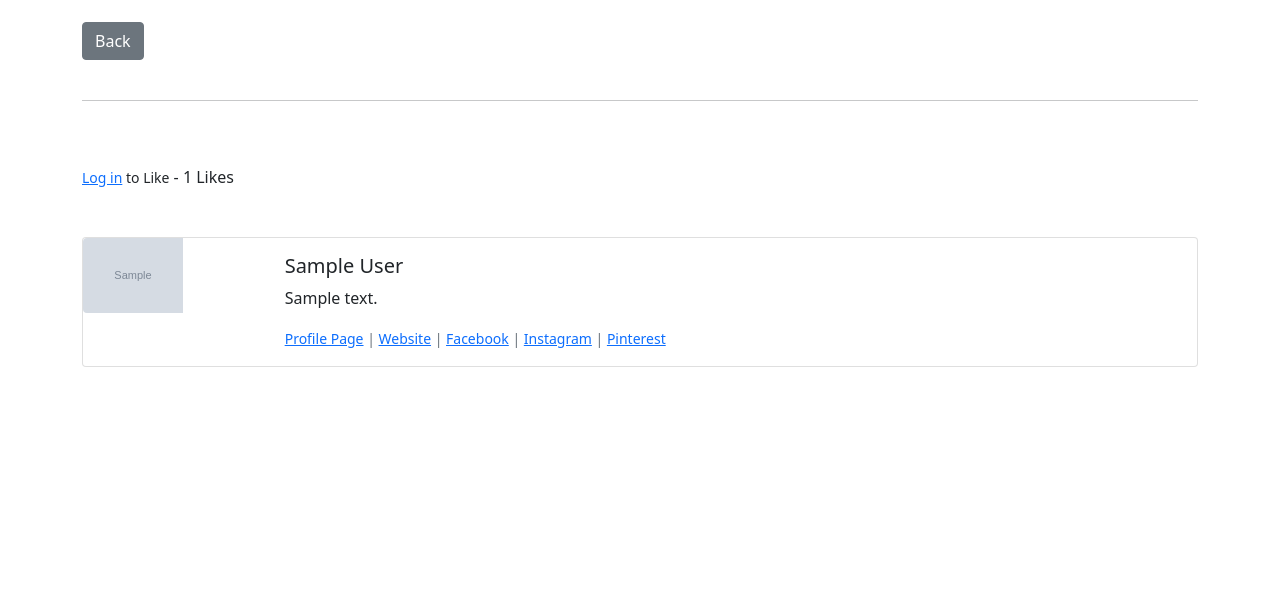
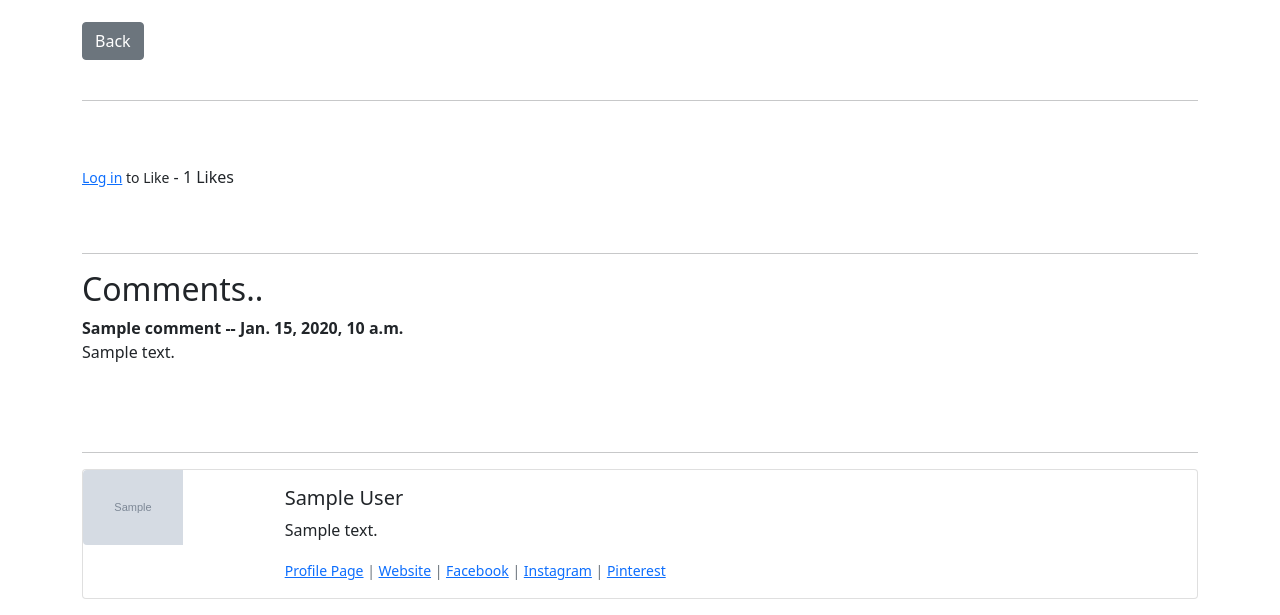
Before and after one commit to opm4/dental_website, a Django app: template dental_website/blog/templates/blog/article_details_blog.html in a window 1280 px wide. Shown: the part 567-1182 px from the top of the page. Before the commit the page ends 934 px from the top, so only its background shows below. Run offline with Django 3.2, Linux system fonts and the light colour scheme; the template is opened without the code that fills it: most values are stand-ins (such as "Sample title", 1, 10 or a date in 2020); grey boxes marked "Sample" are stand-in pictures.

Commit message:
Comment Section

```diff
--- a/dental_website/blog/admin.py
+++ b/dental_website/blog/admin.py
@@ -1,8 +1,9 @@
 from django.contrib import admin
 
 # Register your models here.
-from .models import Post, Category, Profile
+from .models import Post, Category, Profile, Comment
 
 admin.site.register(Post)
 admin.site.register(Category)
 admin.site.register(Profile)
+admin.site.register(Comment)
--- a/dental_website/blog/templates/blog/article_details_blog.html
+++ b/dental_website/blog/templates/blog/article_details_blog.html
@@ -2,6 +2,7 @@
 {% load static %}
 {% block title %} {{ post.title_tag }} {% endblock title %}
 {% block content %}
+
 
     <h1> {{ post.title}} </h1>
     <small>
@@ -20,19 +21,22 @@
     <br/>
     <hr>
     <br/>
+    <!-- Start Form for article details  -->
     {% if post.header_image %}
         <img src="{{post.header_image.url}}">
     {% endif %}
     <br/><br/>
     {{post.body|safe}}
+    <!-- End Form for article details  -->
 
     <br/><br/>
+    <!-- Back Button -->
     <a href="{% url 'home_blog' %}" class="btn btn-secondary">Back</a>
 
     <br/><br/>
     <hr>
     <br/><br/>
-
+    <!-- Likes Section-->
     <form action="{% url 'like_post' post.pk %}" method="POST">
         {% csrf_token %}
         {% if user.is_authenticated %}
@@ -52,9 +56,24 @@
             {{ total_likes }} Likes
         {% endif %}
     </form>
-
+    <!-- End Likes Section-->
     <br/><br/>
-
+    <hr>
+    <!-- Start Comments -->
+    <h2>Comments..</h2>
+    {% if not post.comments.all %}
+        No comments yet... <a href='#'>Add one</a>
+    {% else %}
+        {% for comment in post.comments.all %}
+            <strong> {{ comment.name}} -- {{ comment.date_added }} </strong>
+            <br/>
+            {{ comment.body }}
+        {% endfor %}
+    {% endif %}
+    <!-- End Comments -->
+    <br/><br/>
+    <br/><br/>
+    <hr>
     <div class="card mb-3" >
         <div class="row g-0">
             <div class="col-md-2">
```
Also changed, not shown: dental_website/blog/models.py (+9 -0 lines), dental_website/blog/migrations/0012_auto_20210703_2017.py (added), dental_website/db.sqlite3.
